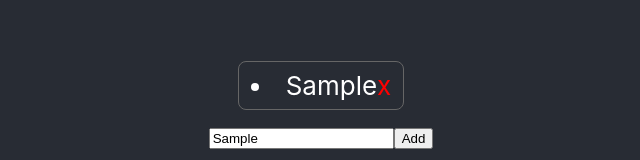
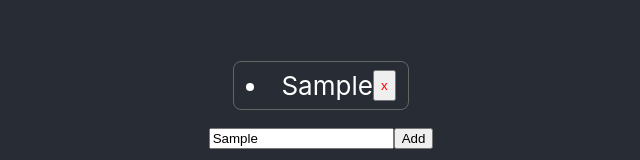
Before and after one commit to kaiakaii/TodoList, a React (Create React App) app: page / in a window 1280 px wide. Both pictures are taken after typing "Sample" into the empty fields and a click on the input "Add". Shown: the part 299-459 px from the top of the page, without its empty margins (319-959 px from the left). Built offline with nearby package versions, Linux system fonts and the light colour scheme.

Commit message:
[ToDoList][Austin || Sky] feature : implement deleteTodo

```diff
--- a/src/actions/index.js
+++ b/src/actions/index.js
@@ -14,3 +14,11 @@ export  function updateTodo(id) {
         id
     }
 }
+
+
+export  function deleteTodo(id) {
+    return {
+        type:"DELETE_TODO",
+        id
+    }
+}
--- a/src/components/Todo/index.jsx
+++ b/src/components/Todo/index.jsx
@@ -14,7 +14,7 @@ class Todo extends React.Component {
         return (
             <div className="todo_item">
                 <li onClick={this.hasDoneToDo}>{this.state.text}</li>
-                <span onClick={this.deleteToDo} className="todo_delete">x</span>
+                <button onClick={this.deleteToDo} className="todo_delete">x</button>
             </div>
 
         )
@@ -23,7 +23,6 @@ class Todo extends React.Component {
 
 
     hasDoneToDo = event => {
-        console.log(this.props.todo.id);
         if (event.target.style.textDecoration === "line-through") {
             event.target.style.textDecoration = "none";
         } else {
@@ -33,6 +32,7 @@ class Todo extends React.Component {
     };
 
     deleteToDo = event => {
+        this.props.deleteTodo(this.props.todo.id)
 
     }
 }
--- a/src/components/TodoList/index.jsx
+++ b/src/components/TodoList/index.jsx
@@ -10,7 +10,11 @@ class TodoList extends React.Component {
 
             <React.Fragment>
                 <div>
-                {this.props.todoList.map((todo, index) => <Todo updateTodo={this.props.updateTodo} key={index} todo={todo} />
+                {this.props.todoList.map((todo) =>
+                    <Todo
+                    updateTodo={this.props.updateTodo}
+                    deleteTodo={this.props.deleteTodo}
+                    key={todo.id} todo={todo} />
                 )}
                 </div>
             </React.Fragment>
--- a/src/containers/TodoListContainer/index.jsx
+++ b/src/containers/TodoListContainer/index.jsx
@@ -1,12 +1,13 @@
 import {connect} from "react-redux";
 import TodoList from "../../components/TodoList";
-import {updateTodo} from "../../actions";
+import {deleteTodo, updateTodo} from "../../actions";
 
 const mapStateToProps = (state) => ({
     todoList: state.todoList
 });
 const mapDispatchToProps = (dispacth) => ({
-    updateTodo:(id) => dispacth(updateTodo(id))
+    updateTodo:(id) => dispacth(updateTodo(id)),
+    deleteTodo:(id) => dispacth(deleteTodo(id))
 });
 const TodoListContainer = connect(mapStateToProps,mapDispatchToProps)(TodoList);
 
--- a/src/reducers/todoList.js
+++ b/src/reducers/todoList.js
@@ -8,6 +8,8 @@ const todoList = (state = [], action) => {
             }]
         case 'UPDATE_TODO':
             return state.map(todo => todo.id === action.id ? {...todo, completed: !todo.completed} : todo);
+        case'DELETE_TODO':
+            return state.filter(todo => todo.id !== action.id);
         default:
             return state;
     }
```
